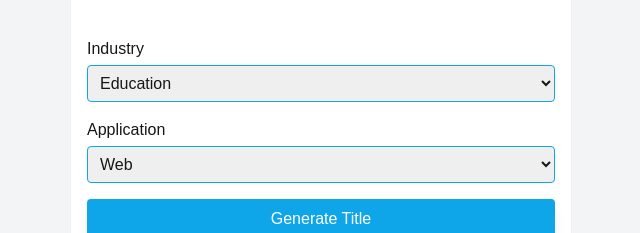
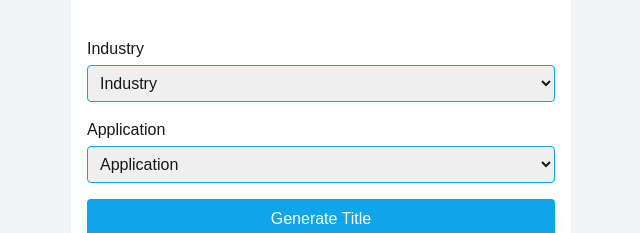
Before and after one commit to mohalidin333/ai-capstone-generator, a Next.js app: page / in a window 1280 px wide. Shown: the part 223-456 px from the top of the page, without its empty margins (319-959 px from the left). Built offline with nearby package versions, Linux system fonts and the light colour scheme.

Commit message:
added options

```diff
--- a/app/components/Generator.tsx
+++ b/app/components/Generator.tsx
@@ -86,6 +86,7 @@ export default function Generator({
           onChange={(e) => setIndustry(e.target.value)}
           className="focus:outline-none border border-sky-500 p-2 rounded"
         >
+          <option value="Industry" selected disabled>Industry</option>
           <option value="Education">Education</option>
           <option value="Retail">Retail</option>
           <option value="Agriculture">Agriculture</option>
@@ -106,6 +107,7 @@ export default function Generator({
           onChange={(e) => setApplication(e.target.value)}
           className="focus:outline-none border border-sky-500 p-2 rounded"
         >
+          <option value="Application" selected disabled>Application</option>
           <option value="Web">Web</option>
           <option value="Desktop">Desktop</option>
           <option value="Mobile">Mobile</option>
```
